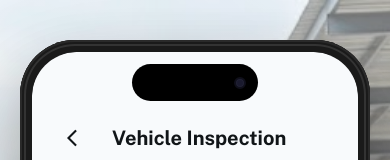
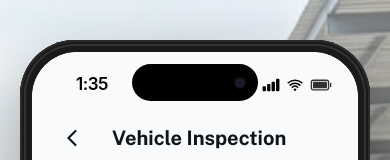
Before and after one commit to naimmazni/scrap2go, a Next.js app: page /driver-inspection in a window 390 px wide. Shown: the top 160 px of the page. Built offline with nearby package versions, Linux system fonts and the light colour scheme.

Commit message:
feat: add iOS status bar with time and icons to iPhoneMockup component

```diff
--- a/package.json
+++ b/package.json
@@ -11,7 +11,8 @@
   "dependencies": {
     "next": "16.1.2",
     "react": "19.2.3",
-    "react-dom": "19.2.3"
+    "react-dom": "19.2.3",
+    "react-icons": "^5.5.0"
   },
   "devDependencies": {
     "@tailwindcss/postcss": "^4",
--- a/src/components/iPhoneMockup.tsx
+++ b/src/components/iPhoneMockup.tsx
@@ -1,11 +1,33 @@
 // iPhone 15 Pro Mockup Component
-import React, { ReactNode } from 'react';
+import React, { ReactNode, useEffect, useState } from 'react';
 
+// Import the status bar icons from react library (Ionicons - iOS style)
+import { IoCellular, IoWifiSharp, IoBatteryFull } from "react-icons/io5";
 interface IPhoneMockupProps {
   children: ReactNode;
 }
 
 const IPhoneMockup: React.FC<IPhoneMockupProps> = ({ children }) => {
+
+  // --- Added Status Bar Logic ---
+  const [time, setTime] = useState<string | null>(null);
+
+  useEffect(() => {
+    const updateTime = () => {
+      const now = new Date();
+      const timeString = now.toLocaleTimeString('en-US', {
+        hour: 'numeric',
+        minute: '2-digit',
+        hour12: true,
+      }).replace(/ AM| PM/, '');
+      setTime(timeString);
+    };
+
+    updateTime();
+    const interval = setInterval(updateTime, 1000);
+    return () => clearInterval(interval);
+  }, []);
+
   return (
     <div style={{
       // Device frame outer container
@@ -83,7 +105,47 @@ const IPhoneMockup: React.FC<IPhoneMockupProps> = ({ children }) => {
           borderRadius: 43,
           overflow: 'hidden',
           position: 'relative',
+          backgroundColor: '#fff', // Ensure background is white for status bar visibility
         }}>
+
+          {/* --- NEW: iOS Status Bar --- */}
+          <div
+            style={{
+              position: 'absolute',
+              top: 0,
+              left: 0,
+              right: 0,
+              height: 54,
+              padding: '0 26px',
+              display: 'flex',
+              alignItems: 'center',
+              justifyContent: 'space-between',
+              color: '#000',
+              zIndex: 900,
+              pointerEvents: 'none',
+              paddingTop: 12,
+              fontFamily: '-apple-system, BlinkMacSystemFont, "Segoe UI", Roboto, Helvetica, Arial, sans-serif',
+            }}
+          >
+            {/* Time */}
+            <div style={{ width: 60, textAlign: 'center', fontWeight: 600, fontSize: 17, letterSpacing: '-0.5px', marginLeft: 4 }}>
+              {time ?? '9:41'}
+            </div>
+
+            {/* ICONS - Using React Icons Library */}
+            <div style={{ display: 'flex', alignItems: 'center', gap: 6 }}>
+               {/* Cellular */}
+               <IoCellular size={18} />
+
+               {/* Wifi */}
+               <IoWifiSharp size={18} />
+
+               {/* Battery - Rotated to match iOS horizontal style often needed */}
+               <IoBatteryFull size={22} style={{ opacity: 0.8 }} />
+            </div>
+          </div>
+
+
           {/* Screen content - full height, behind Dynamic Island */}
           <div style={{
             width: '100%',
```
Also changed, not shown: 1 other file (tests, documents, lock files or other folders).
